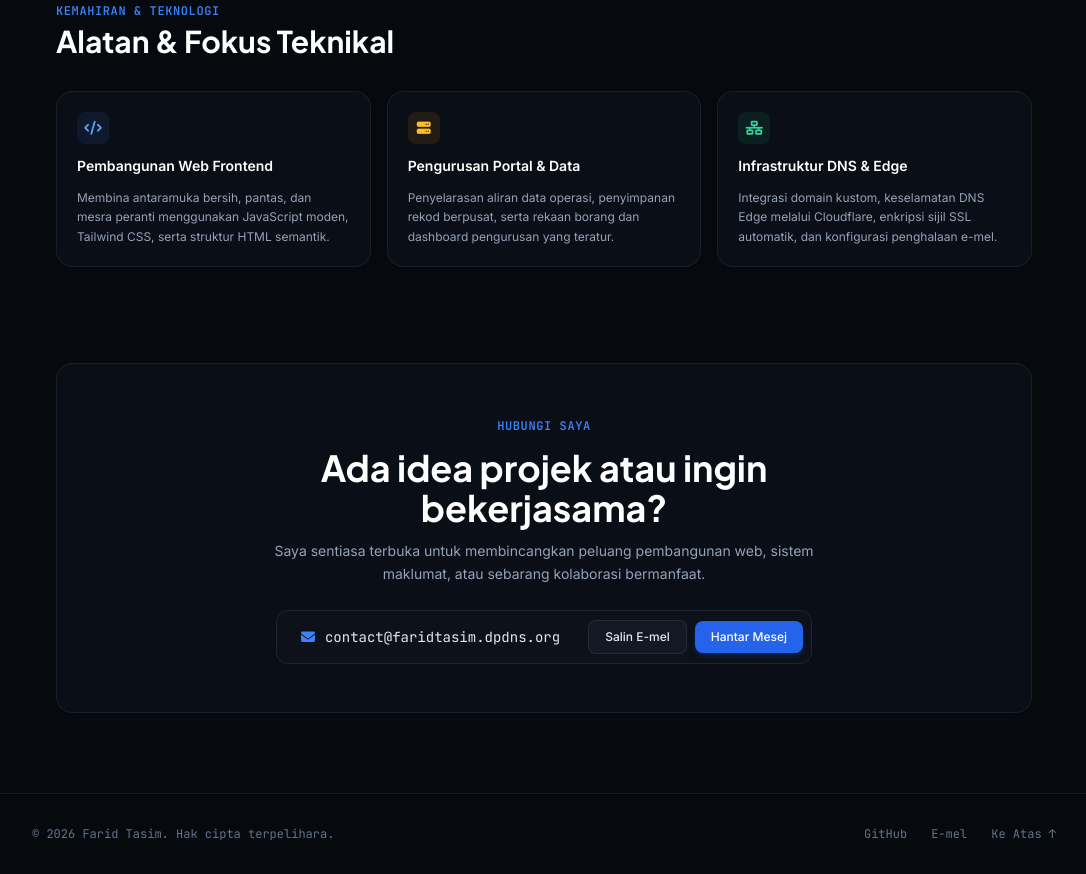
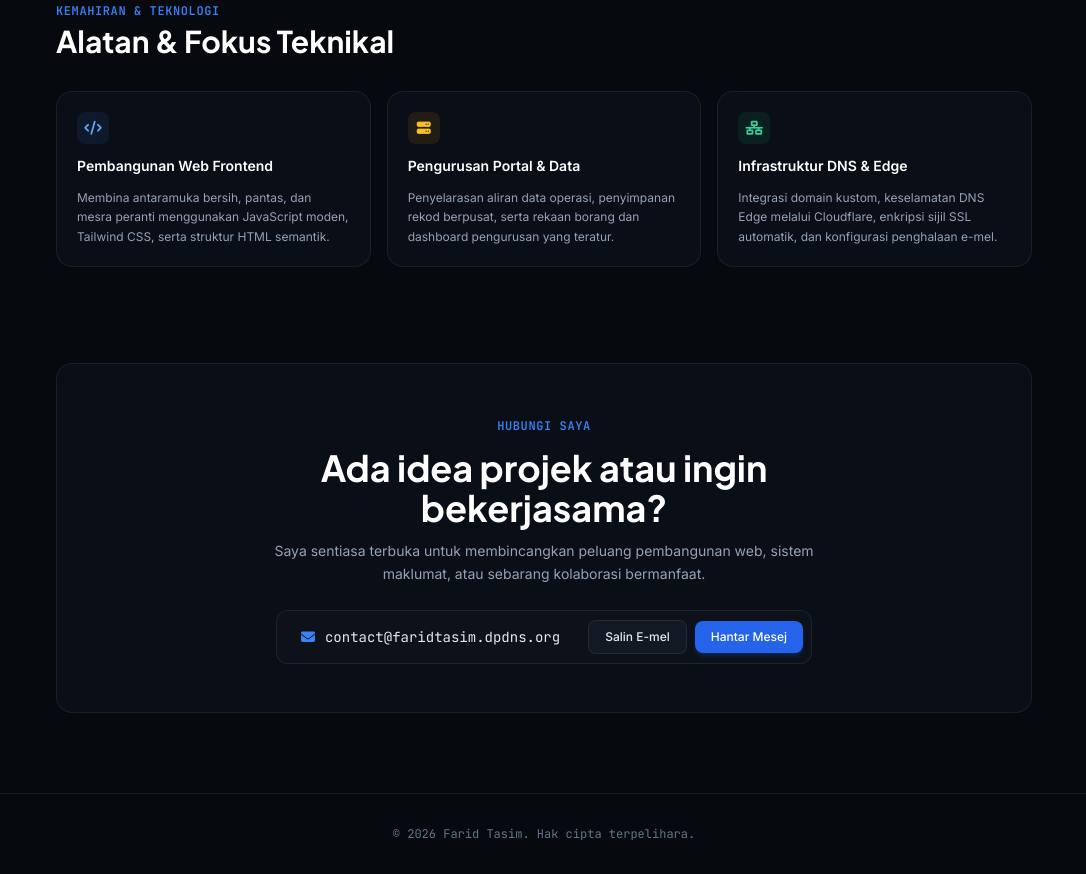
Before and after one commit to Faridexholic92/FaridTasim, a plain HTML site: page index.html in a window 1280 px wide. Shown: the part 2160-3034 px from the top of the page, without its empty margins (96-1182 px from the left). Drawn offline with nearby package versions, Linux system fonts and the light colour scheme.

Commit message:
Remove footer links as requested

```diff
--- a/index.html
+++ b/index.html
@@ -470,14 +470,7 @@
 
   <!-- Clean Professional Footer -->
   <footer class="border-t border-surface-border py-8 px-6 text-center text-xs text-slate-500 font-mono">
-    <div class="max-w-5xl mx-auto flex flex-col sm:flex-row items-center justify-between gap-4">
-      <p>© 2026 Farid Tasim. <span data-i18n="footer_rights">Hak cipta terpelihara.</span></p>
-      <div class="flex items-center gap-6">
-        <a href="https://github.com/Faridexholic92" target="_blank" rel="noopener noreferrer" class="hover:text-slate-300 transition">GitHub</a>
-        <a href="mailto:contact@faridtasim.dpdns.org" class="hover:text-slate-300 transition">E-mel</a>
-        <a href="#" class="hover:text-slate-300 transition" data-i18n="footer_top">Ke Atas ↑</a>
-      </div>
-    </div>
+    <p class="max-w-5xl mx-auto">© 2026 Farid Tasim. <span data-i18n="footer_rights">Hak cipta terpelihara.</span></p>
   </footer>
 
   <!-- Scripts: i18n & Utilities -->
```
